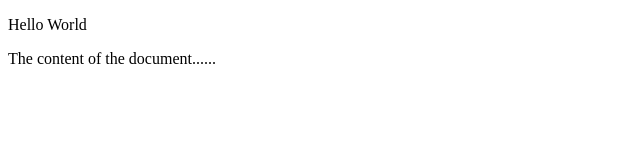
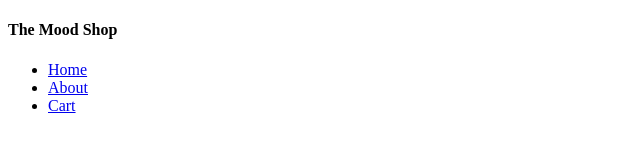
Before and after one commit to theArj/mood-shop, a plain HTML site: page index.html in a window 1280 px wide. Shown: the whole page, without its empty margins (0-640 px from the left). Drawn offline with Linux system fonts and the light colour scheme.

Commit message:
made navbar skeleton

```diff
--- a/index.html
+++ b/index.html
@@ -1,11 +1,19 @@
 <!DOCTYPE html>
 <html>
-<head>
-<title>Title of the document</title>
-</head>
+  <head>
+    <title>Title of the document</title>
+  </head>
 
-<body>
-    <p> Hello World </p>
-  The content of the document......
-</body>
+  <body>
+    <header class="page-header">
+      <h4>The Mood Shop</h4>
+      <nav>
+        <ul>
+          <li><a href="#">Home</a></li>
+          <li><a href="#">About</a></li>
+          <li><a href="#">Cart</a></li>
+        </ul>
+      </nav>
+    </header>
+  </body>
 </html>
```
